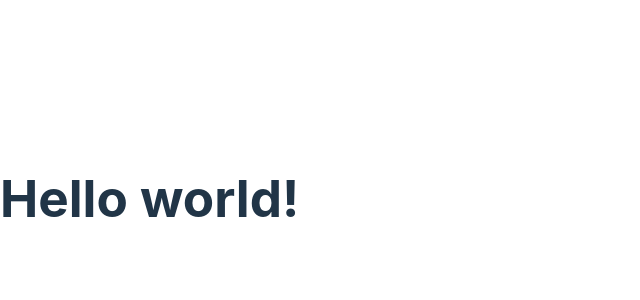
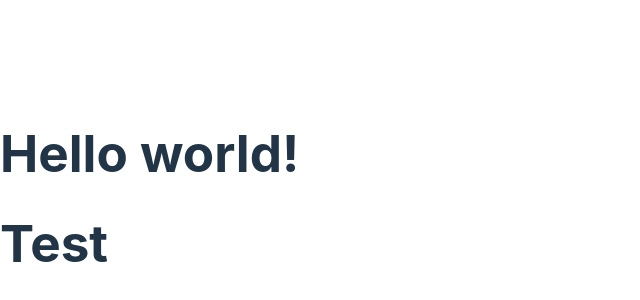
Before and after one commit to davethecreator91/project-3-Macro-React, a React (Vite) app: page / in a window 1280 px wide. Shown: the part 202-502 px from the top of the page, without its empty margins (0-640 px from the left). Built offline with nearby package versions, Linux system fonts and the light colour scheme.

Commit message:
App and Macro component interacting

```diff
--- a/src/App.jsx
+++ b/src/App.jsx
@@ -1,4 +1,5 @@
 import { useState } from 'react'
+import Macro from "./components/macro.jsx"
 import './App.css'
 
 
@@ -8,6 +9,7 @@ const App = () => {
   return (
     <>
     <h1>Hello world!</h1>
+    <Macro />
     </>
   );
 }
--- a/components/macro.jsx
+++ b/src/components/macro.jsx
@@ -1,7 +1,6 @@
 import { useState } from "react";
 
-const macro = () => {
-
+const Macro = () => {
 
 
 
@@ -11,9 +10,10 @@ const macro = () => {
 
     return (
 <>
+<h1>Test</h1>
 </>
     );
 }
 
 
-export default macro;
+export default Macro;
```
